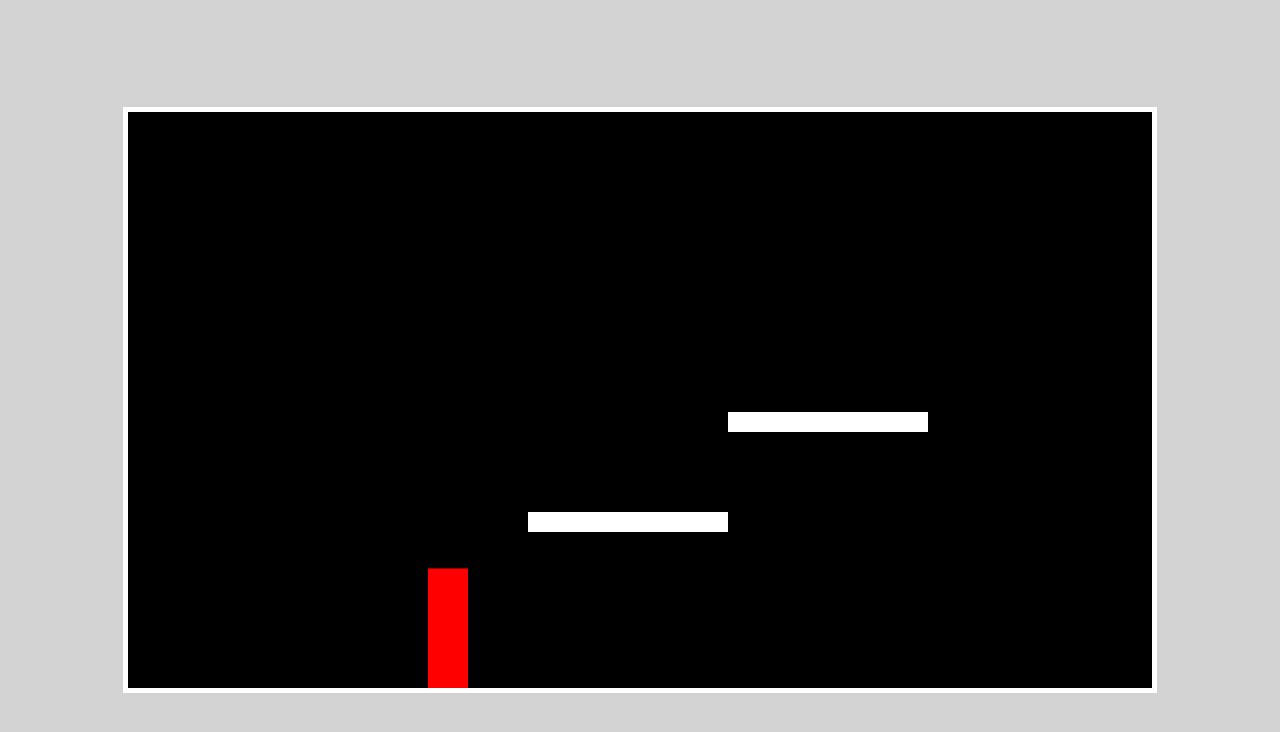
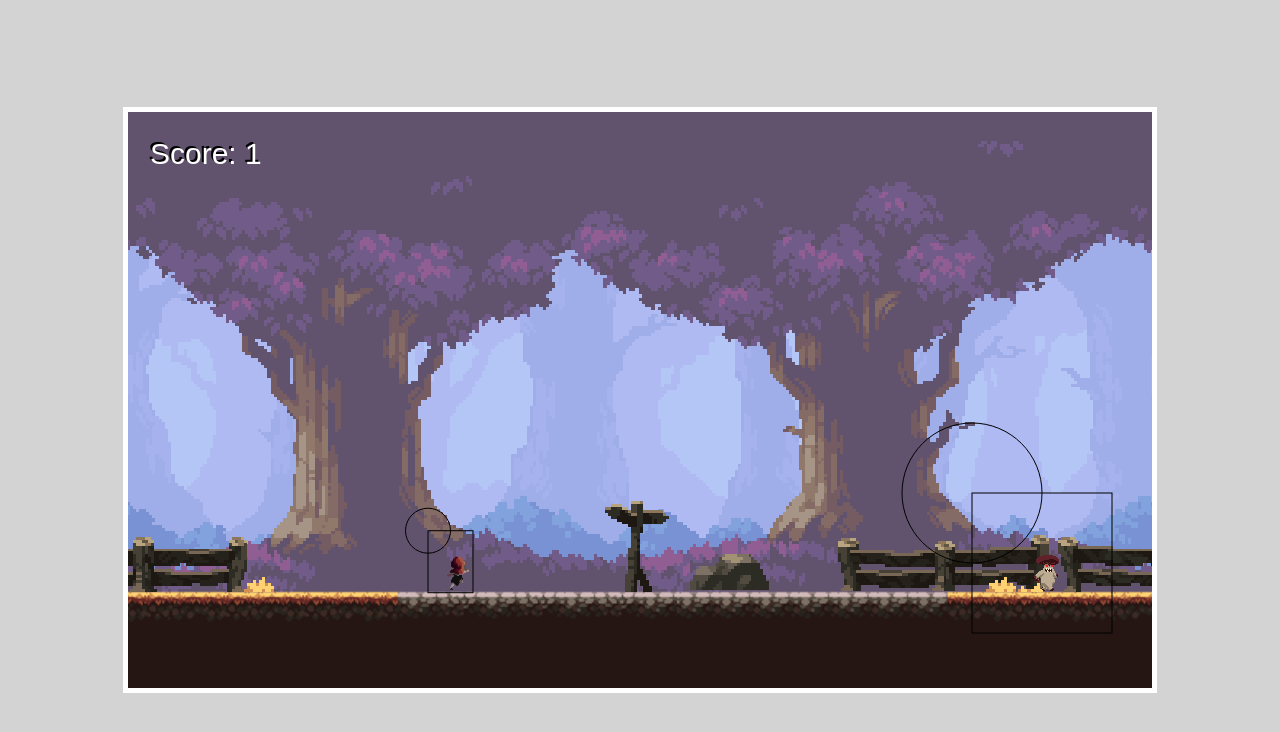
Before and after one commit to bowlcuts/Game-project, a plain HTML site: page index.html in a window 1280 px wide. Drawn offline with Linux system fonts and the light colour scheme.

Commit message:
complete but not good

```diff
--- a/index.html
+++ b/index.html
@@ -9,9 +9,9 @@
 </head>
 <body>
     <canvas id="canvas"></canvas>
-    <img id="playerImage" src="">
-    <img id="backgroungImage" src="">
-    <img id="enemyImage" src="">
+    <img id="playerImage" src="./img/redRobin/itch run-Sheet sheet.png"/>
+    <img id="backgroundImage" src="./img/background.png"/>
+    <img id="enemyImage" src="./img/Run.png"/>
     <script src="index.js" type="module"></script>
 </body>
 </html>
--- a/index.js
+++ b/index.js
@@ -10,6 +10,9 @@ ctx.fillRect (0, 0, canvas.width, canvas.height,)
 
 const gravity = 0.7
 
+let mobs = []
+let score = 0
+let gameOver = false
 
 class Player {
     constructor({
@@ -21,29 +24,57 @@ class Player {
         // these are the players properties
         this.position = position
         this.velocity = velocity
-        this.height = 120
-        this.width = 40
+        this.height = 62
+        this.width = 45
         this.jumpCount = 0
         this.image = document.getElementById('playerImage')
+        this.frameX = 0
+        this.frameY = 0
+        this.maxFrame = 1
+        this.fps = 20
+        this.frameTimer = 0
+        this.frameInterval = 1000/this.fps
 
 
     }
     //the draw function is what creates the player
     draw(){
-        ctx.fillStyle = 'red'
-        ctx.fillRect(this.position.x, this.position.y, this.width, this.height)
-        ctx.drawImage(this.image, this.position.x, this.position.y, this.width, this.height)
+        // ctx.fillStyle = 'red'
+        // ctx.fillRect(this.position.x, this.position.y, this.width, this.height)
+        ctx.strokeRect(this.position.x, this.position.y, this.width, this.height)
+        ctx.beginPath()
+        ctx.arc(this.position.x, this.position.y, this.width/2, 0, Math.PI * 2)
+        ctx.stroke()
+        ctx.drawImage(this.image, this.frameX, this.frameY, this.width, this.height, this.position.x, this.position.y, this.width, this.height)
     }
 
 
     //this method loops through the player class and calls it (doesnt animate it just loops)
-    update() {
+    update(changeTime, mobs) {
+        mobs.forEach(enemy => {
+            const dx = enemy.x - this.x
+            const dy = enemy.y - this.y
+            const distance = Math.sqrt(dx * dx + dy * dy)
+            if(distance < enemy.width/2 + this.width/2){
+                gameOver = true
+            }
+        })
+        //animations
+        if(this.frameTimer > this.frameInterval){
+            if (this.frameX >= this.maxFrame) this.frameX = 0
+            else this.frameX++
+            this.frameTimer = 0
+        }else {
+            this.frameTimer += changeTime
+        }
+
+        //everything else
         this.draw()
         this.position.y += this.velocity.y
         this.position.x += this.velocity.x
 
         //this.position.y + this.height = to the size of the rect | this.velocity is the speed at which the rect is falling
-        if(this.position.y + this.height + this.velocity.y >= canvas.height){
+        if(this.position.y + this.height + this.velocity.y >= canvas.height - 96){
             this.velocity.y = 0
             this.jumpCount = 0
         } else this.velocity.y += gravity
@@ -53,11 +84,63 @@ class Player {
 }
 
 class Background {
+    constructor(position){
+        this.position = position
+        this.image = document.getElementById('backgroundImage')
+        this.width = 1024
+        this.height = 576
+        this.x =  0
+        this.y = 0
+        this.speed = 5
 
+    }
+    draw(){
+        ctx.drawImage(this.image, this.x, this.y, this.width, this.height)
+        ctx.drawImage(this.image, this.x + this.width, this.y, this.width, this.height)
+
+    }
+    update(){
+        this.x -= this.speed
+        if (this.x < 0 - this.width) this.x = 0
+    }
 }
 
 class Enemy {
+    constructor (){
+        this.width = 140
+        this.height = 140
+        this.image = document.getElementById('enemyImage')
+        this.x = canvas.width
+        this.y = canvas.height - this.height - 55
+        this.frameX = 0
+        this.speed = 10
+        this.maxFrame = 1
+        this.fps = 20
+        this.frameTimer = 0
+        this.frameInterval = 1000/this.fps
+        this.delete = false
 
+    }
+    draw(){
+        ctx.strokeRect(this.x, this.y, this.width, this.height)
+        ctx.beginPath()
+        ctx.arc(this.x, this.y, this.width/2, 0, Math.PI * 2)
+        ctx.stroke()
+        ctx.drawImage(this.image, this.frameX * this.width, 0, this.width, this.height, this.x, this.y, this.width, this.height)
+    }
+    update(changeTime){
+        if(this.frameTimer > this.frameInterval){
+            if (this.frameX >= this.maxFrame) this.frameX = 0
+            else this.frameX++
+            this.frameTimer = 0
+        } else {
+            this.frameTimer += changeTime
+        }
+        this.x -= this.speed;
+        if (this.x < 0 - this.width) {
+            this.delete = true;
+            score++
+    }}
 }
 
 class Platform {
@@ -80,6 +163,7 @@ class Platform {
     }
 }
 
+const background = new Background(canvas.width, canvas.height)
 
 const player = new Player({
     position: {
@@ -93,16 +177,11 @@ const player = new Player({
 
 })
 
+// const enemy1 = new Enemy(canvas.width, canvas.height)
+
 // const platform = new Platform()
 const platforms = [
-    new Platform({
-        x: 400,
-        y: 400,
-    }),
-    new Platform ({
-        x: 600,
-        y: 300
-    })
+
 ]
 
 
@@ -123,29 +202,71 @@ const keys = {
     }
 }
 
+let distance = 0
 
-function enemy() {
+let lastTime = 0
+let timer = 0
+let interval = 1000
+let randomInterval = Math.random() * 1000 + 500
 
+//spawning new mobs
+function enemy(changeTime) {
+    if (timer > interval + randomInterval) {
+        mobs.push(new Enemy(canvas.width, canvas.height))
+        randomInterval = Math.random() * 1000 + 500
+        timer = 0
+    } else {
+        timer += changeTime
+    }
+    mobs.forEach(enemy => {
+        enemy.draw(ctx)
+        enemy.update(changeTime)
+    })
+    mobs = mobs.filter(enemy => !enemy.delete)
 }
 
 function status(){
-
+    ctx.font = '30px sans-serif'
+    ctx.fillStyle = 'black'
+    ctx.fillText('Score: ' + score, 20, 50)
+    ctx.fillStyle = 'white'
+    ctx.fillText('Score: ' + score, 22, 52)
+    // if(gameOver){
+    //     ctx.textAlign = 'center'
+    //     ctx.fillStyle = 'black'
+    //     ctx.fillText('Game Over', canvas.width/2, 200)
+    //     ctx.fillStyle = 'white'
+    //     ctx.fillText('Game Over', canvas.width/2, 202)
+    // }
+    if (gameOver || distance === 2000){
+        ctx.textAlign = 'center'
+        ctx.fillStyle = 'black'
+        ctx.fillText('Game Over', canvas.width/2, 200)
+        ctx.fillStyle = 'white'
+        ctx.fillText('Game Over', canvas.width/2, 202)
+    }
 }
 
-let distance = 0
-// let gameOver = false
+
+
 // const resultElement = document.getElementById('result')
 
-function animation(){
-    window.requestAnimationFrame(animation)
-    ctx.fillStyle = 'black'
+function animation(timeStamp){
+    const changeTime = timeStamp - lastTime
+    lastTime = timeStamp
+    if (!gameOver) requestAnimationFrame(animation)
+    // ctx.fillStyle = 'black'
     ctx.fillRect(0, 0, canvas.width, canvas.height)
-    ctx.drawImage(playerImage, 0, 0)
     // ctx.clearRect(0, 0, canvas.width, canvas.height)
-    player.update()
+    background.draw()
+    background.update()
+    player.update(changeTime, mobs)
+    enemy(changeTime)
+    status(ctx)
     platforms.forEach(platform => {
         platform.draw()
     })
+
 
 
     // when the key is pressed player moves when key is not pressed player stops
@@ -179,9 +300,9 @@ function animation(){
       }
     })
 
-    if (distance >= 1500){
-        console.log('won')
-    }
+    // if (distance >= 1500){
+    //     console.log('won')
+    // }
 
 }
 
@@ -224,6 +345,6 @@ addEventListener('keyup', ({code}) => {
     }
 })
 
-animation()
+animation(0)
 
 })
--- a/style.css
+++ b/style.css
@@ -1,6 +1,13 @@
 body {
     background-color: lightgray;
 }
+
+#playerImage,
+#backgroundImage,
+#enemyImage {
+    display: none;
+}
+
 #canvas {
     border: solid black 1px;
     position: absolute;
@@ -9,6 +16,3 @@ body {
     transform: translate(-50%, -50%);
     border: 5px solid white;
 }
-/* #playerImage, #backgroundImage, #enemyImage {
-
-} */
```
Also changed, not shown: 2 other files.
